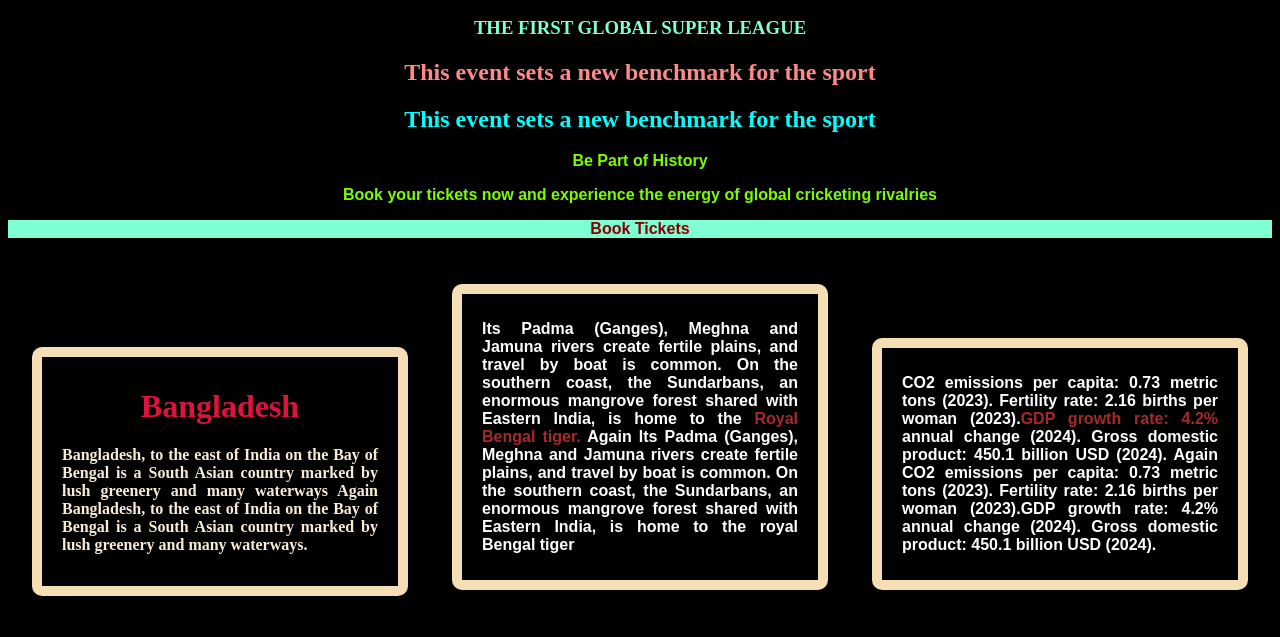
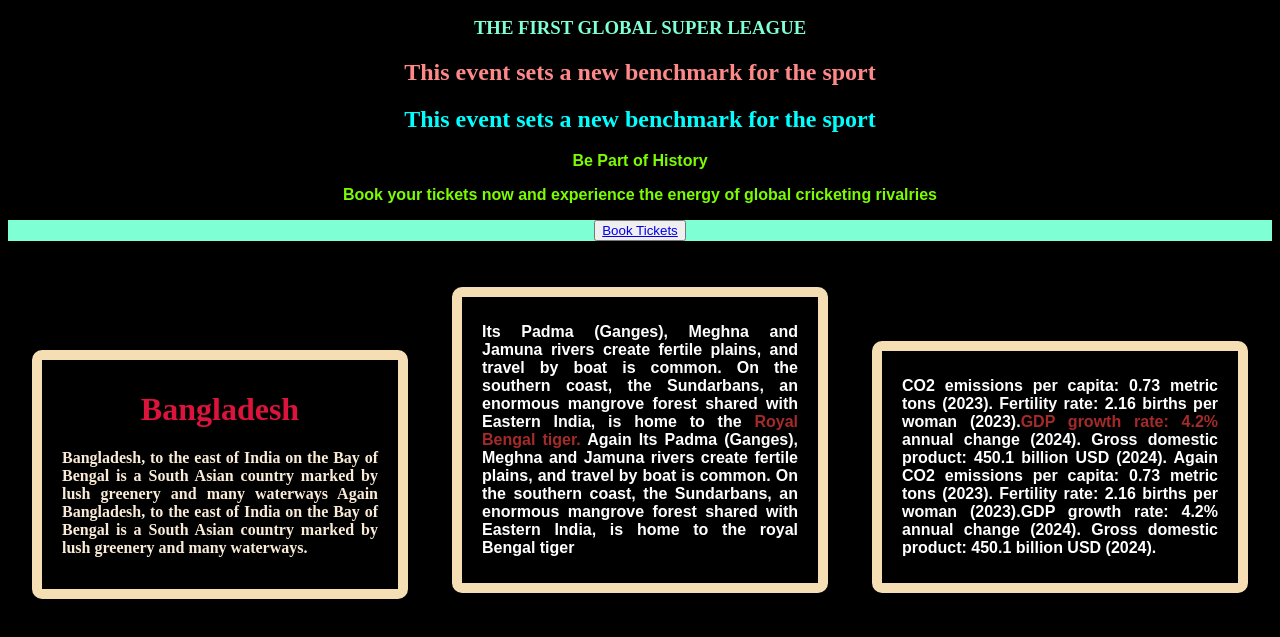
Before and after one commit to shahriar186/first-practice-website, a plain HTML site: page index.html in a window 1280 px wide. Shown: the part 760-1397 px from the top of the page. Drawn offline with Linux system fonts and the light colour scheme.

Commit message:
button add

```diff
--- a/index.html
+++ b/index.html
@@ -52,7 +52,7 @@
             </p>
             <p class="Ticket">Be Part of History</p>
             <p class="Ticket">Book your tickets now and experience the energy of global cricketing rivalries</p>
-            <p id="Book">Book Tickets</p>
+            <p id="Book"> <button> <a href="https://www.biman-airlines.com/?#flight">Book Tickets</a></button></p>
     </p>
 
     <div class="BD">
```
